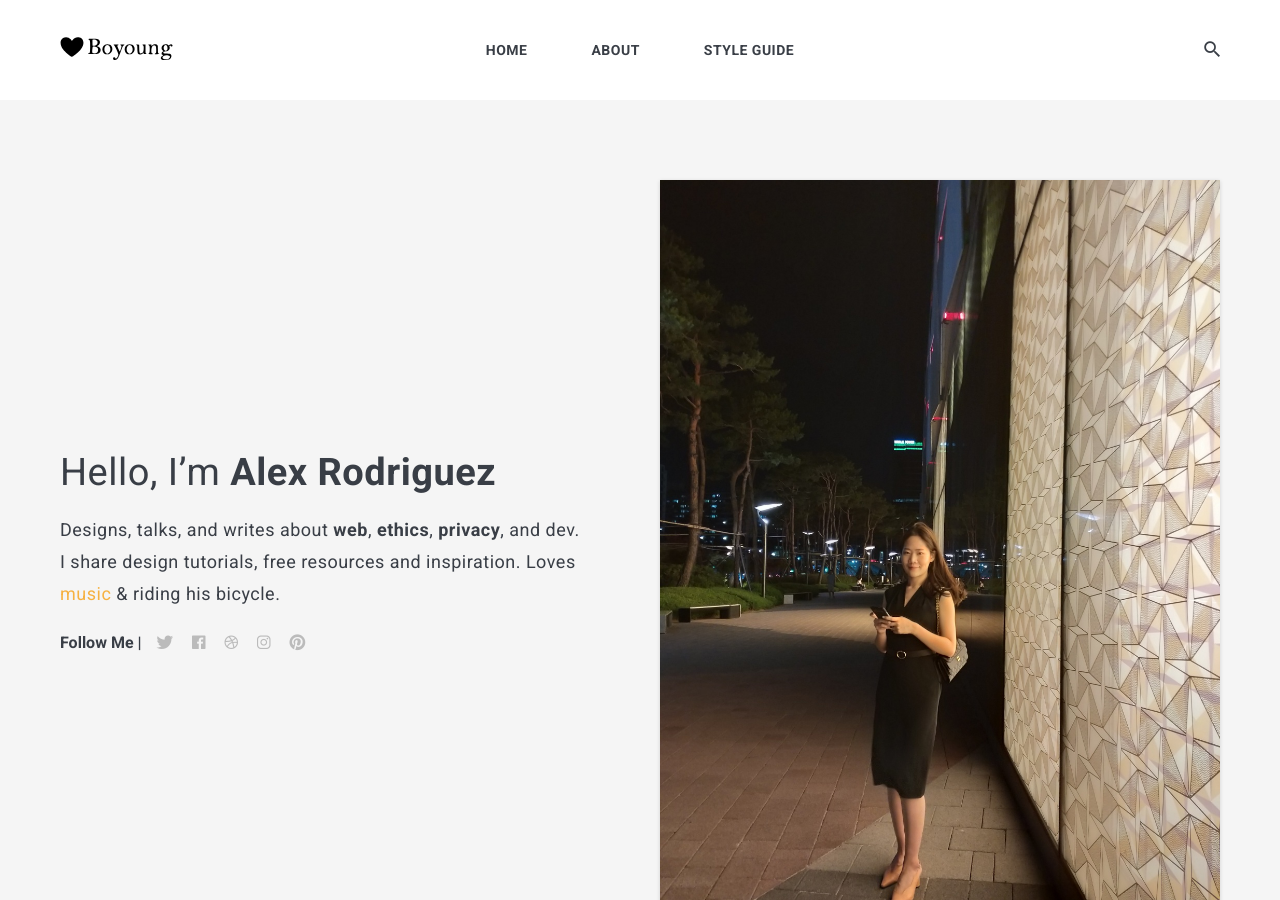
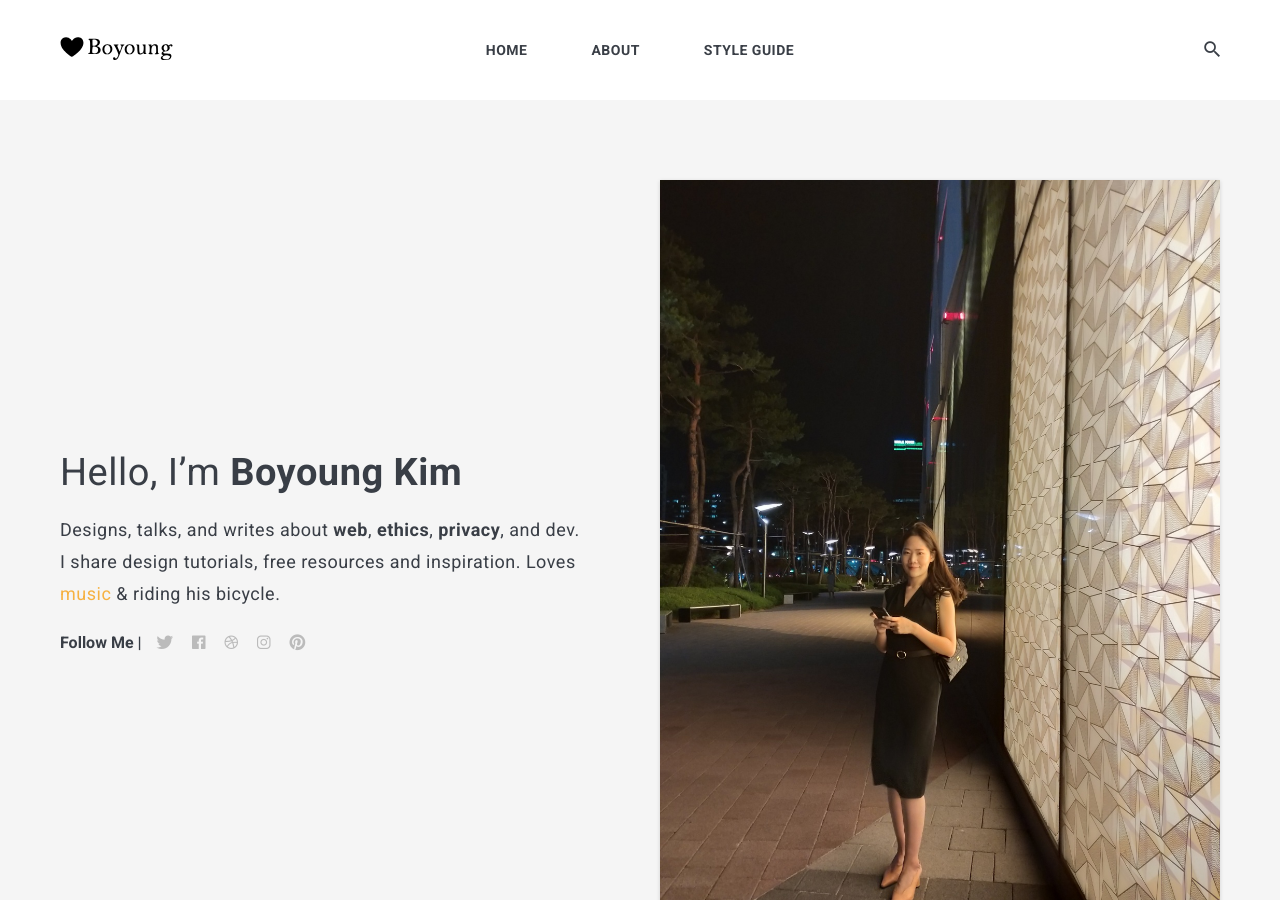
Before and after one commit to Chezbo/Chezbo.github.io, a Jekyll site: the page built from index.html, in a window 1280 px wide and 900 px high. Built offline with Jekyll 4.4.1, drawn with Linux system fonts in a browser that asks for light colours; nearby versions of some CDN libraries; the list of posts is cut into pages by our own code.

Commit message:
Update settings.yml

```diff
--- a/_data/settings.yml
+++ b/_data/settings.yml
@@ -10,7 +10,7 @@ description: Zolan is modern minimal theme for Jekyll
 author:
   name: Alex Rodriguez
   image: 01.jpg
-  say-hello: Hello, I’m <strong>Alex Rodriguez</strong>
+  say-hello: Hello, I’m <strong>Boyoung Kim</strong>
   bio: Designs, talks, and writes about <strong>web</strong>, <strong>ethics</strong>, <strong>privacy</strong>, and dev. I share design tutorials, free resources and inspiration. Loves <a href="#">music</a> & riding his bicycle.
 
 
```
